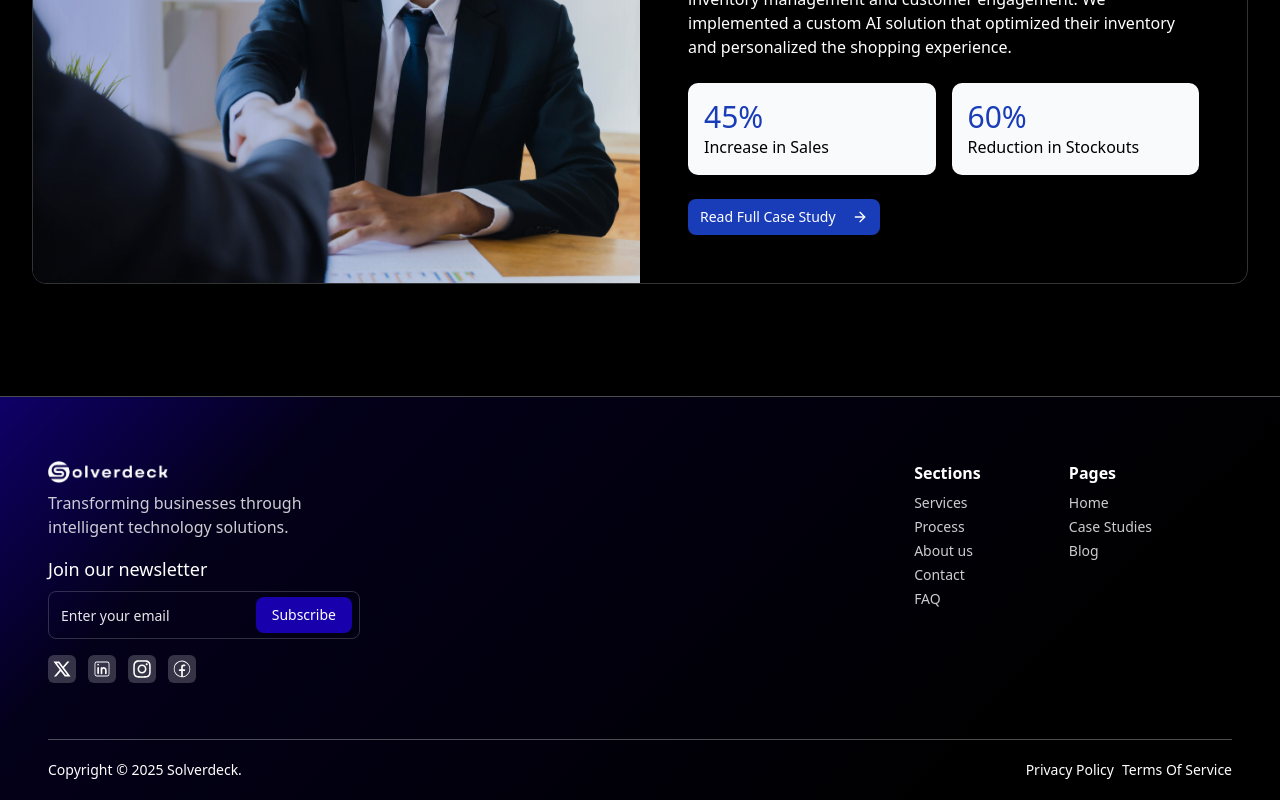
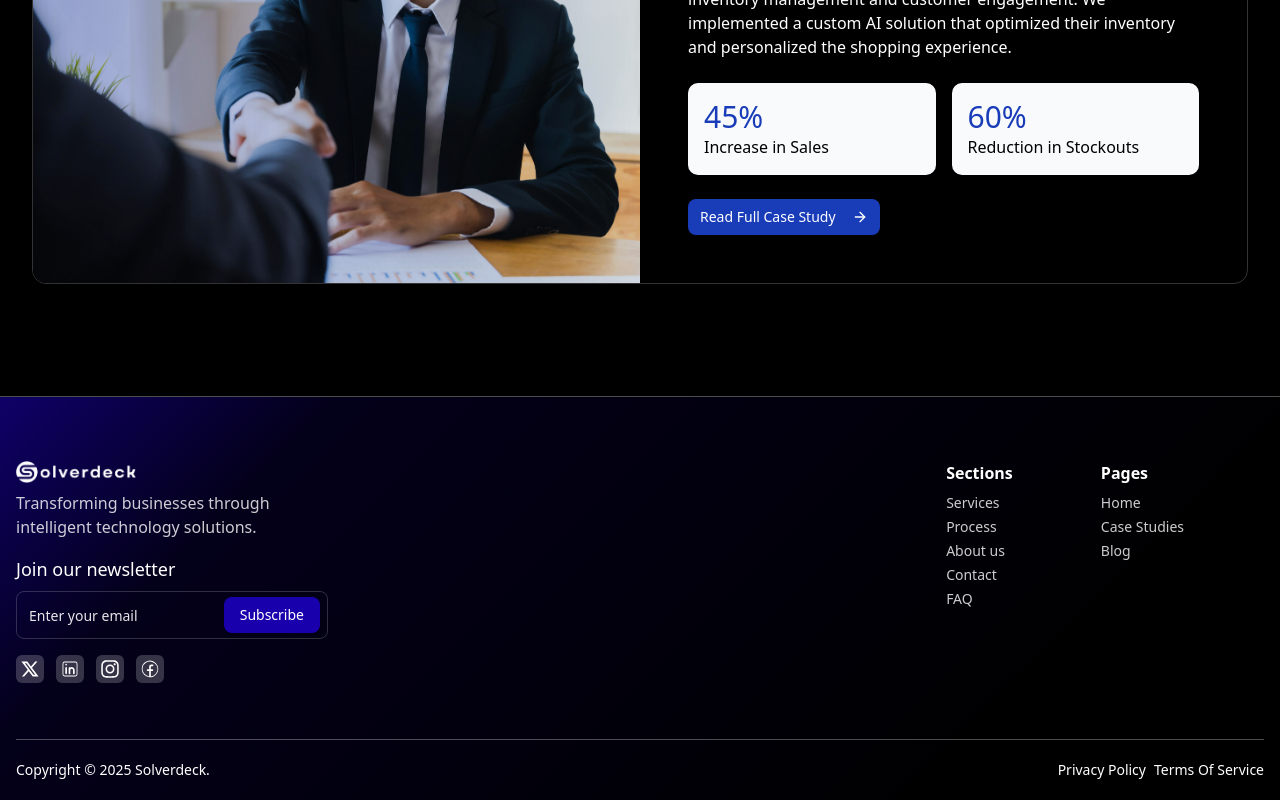
Before and after one commit to Solverdeck-Org/solver-deck, a Next.js app: page /case-studies in a window 1280 px wide. Shown: the part 1048-1848 px from the top of the page. Built offline with nearby package versions, Linux system fonts and the light colour scheme.

Commit message:
feat: footer layout

```diff
--- a/app/globals.css
+++ b/app/globals.css
@@ -157,7 +157,7 @@
   }
 
   .footer {
-    @apply relative border-t border-white/30 pt-6 md:pt-16 px-12;
+    @apply relative border-t border-white/30 pt-6 md:pt-16 px-4;
   }
 }
 
--- a/components/HeroSection.tsx
+++ b/components/HeroSection.tsx
@@ -22,7 +22,7 @@ const HeroSection = () => {
       >
         <div className="flex items-center gap-2 px-2 h-8 bg-neutral-950/20 ring ring-white/20 rounded-sm">
           <Image src="/sd.png" alt="Solverdeck" width={100} height={30} /> -
-          your software and AI solutions partner
+          software and AI solutions
         </div>
         <h1 className="text-3xl sm:text-4xl md:text-5xl lg:text-6xl font-outfit font-medium text-center text-white">
           Transforming Businesses With <br className="block md:hidden" />{" "}
@@ -31,8 +31,8 @@ const HeroSection = () => {
           Software Solutions
         </h1>
         <p className="text-white/90 text-lg text-center">
-          Experience the future of business <br /> with intelligent,
-          accessible AI solutions.
+          Experience the future of business <br /> with intelligent, accessible
+          AI solutions.
         </p>
         <div className="flex flex-col md:flex-row mt-10 items-center gap-2">
           <Link href="#services">
@@ -41,7 +41,9 @@ const HeroSection = () => {
             </Button>
           </Link>
           <Link href="">
-            <Button className="bg-transparent hover:bg-transparent border border-white/50 h-12">Get in Touch</Button>
+            <Button className="bg-transparent hover:bg-transparent border border-white/50 h-12">
+              Get in Touch
+            </Button>
           </Link>
         </div>
       </motion.div>
```
